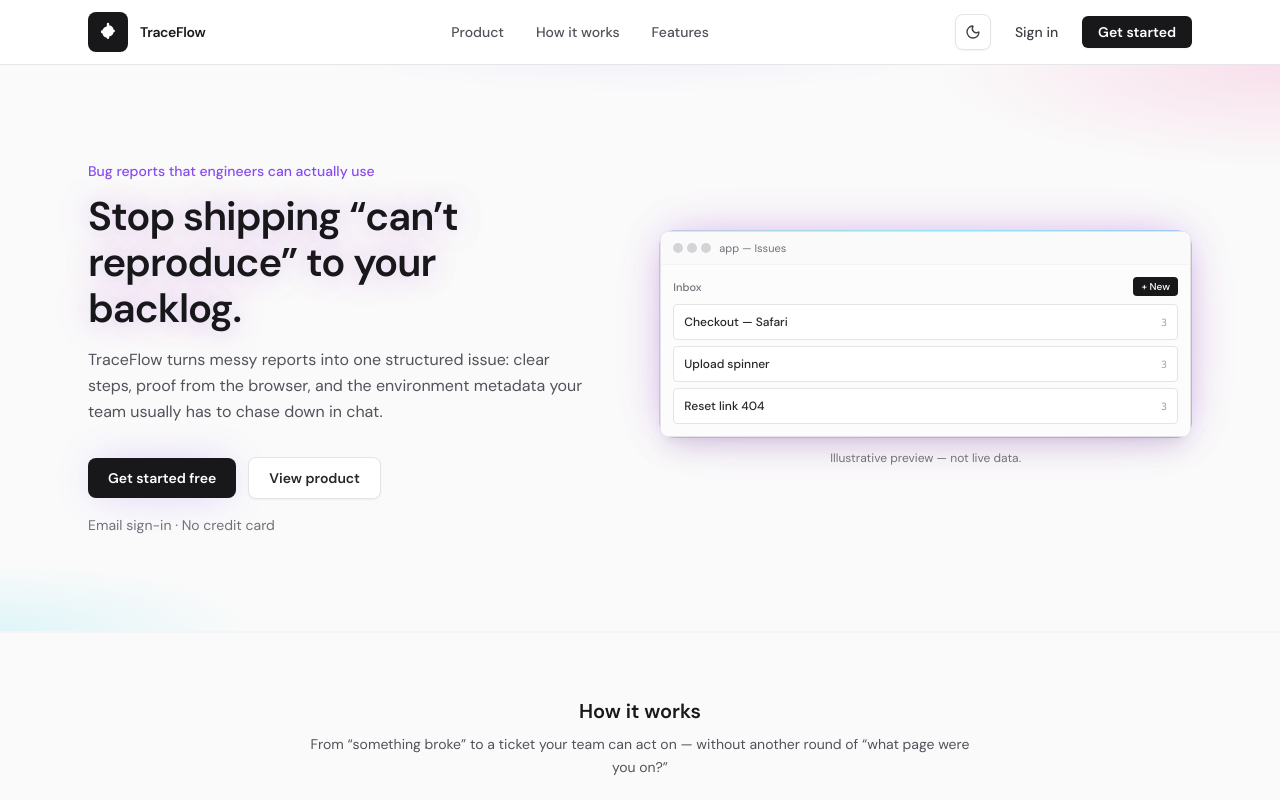
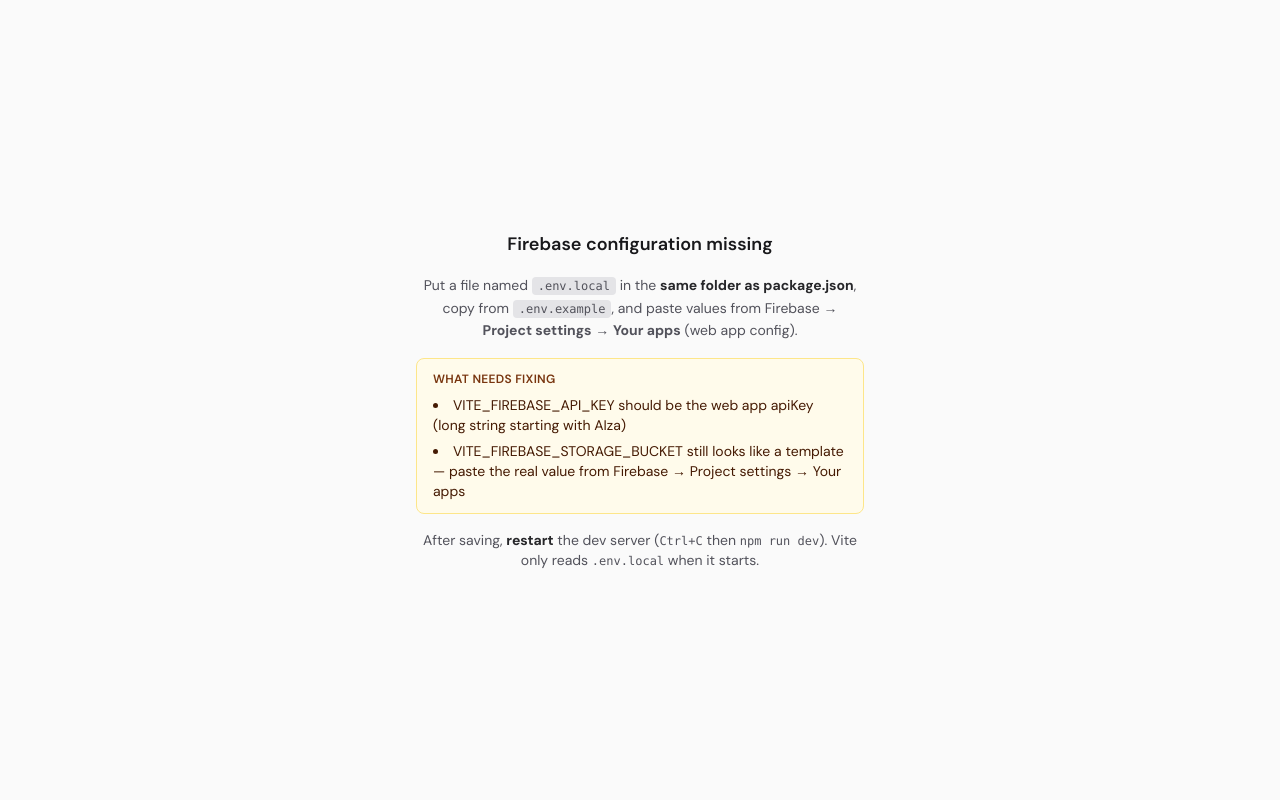
Before and after one commit to IjazAhmed1912/bug-recorder-app, a React (Vite) app: page / in a window 1280 px wide. Shown: the top 800 px of the page. Built offline with nearby package versions, Linux system fonts and the light colour scheme; no server answers.

Commit message:
another update

```diff
--- /dev/null
+++ b/src/components/MissingFirebaseConfig.tsx
@@ -0,0 +1,38 @@
+import { getFirebaseEnvIssues } from "../firebase/env"
+
+/** Shown when VITE_* Firebase vars are missing (avoids a silent blank screen). */
+export default function MissingFirebaseConfig() {
+  const issues = getFirebaseEnvIssues()
+
+  return (
+    <div className="flex min-h-screen flex-col items-center justify-center gap-4 bg-zinc-50 p-6 text-center dark:bg-zinc-950">
+      <h1 className="text-lg font-semibold text-zinc-900 dark:text-zinc-100">
+        Firebase configuration missing
+      </h1>
+      <p className="max-w-md text-sm leading-relaxed text-zinc-600 dark:text-zinc-400">
+        Put a file named <code className="rounded bg-zinc-200 px-1.5 py-0.5 font-mono text-xs dark:bg-zinc-800">.env.local</code> in the{" "}
+        <strong className="text-zinc-800 dark:text-zinc-200">same folder as package.json</strong>, copy from{" "}
+        <code className="rounded bg-zinc-200 px-1.5 py-0.5 font-mono text-xs dark:bg-zinc-800">.env.example</code>, and paste values from Firebase →{" "}
+        <strong>Project settings</strong> → <strong>Your apps</strong> (web app config).
+      </p>
+      {issues.length > 0 && (
+        <div className="w-full max-w-md rounded-lg border border-amber-200 bg-amber-50 px-4 py-3 text-left dark:border-amber-900/50 dark:bg-amber-950/40">
+          <p className="mb-2 text-xs font-semibold uppercase tracking-wide text-amber-900 dark:text-amber-200">
+            What needs fixing
+          </p>
+          <ul className="list-inside list-disc space-y-1.5 text-sm text-amber-950 dark:text-amber-100/95">
+            {issues.map((line) => (
+              <li key={line}>{line}</li>
+            ))}
+          </ul>
+        </div>
+      )}
+      <p className="max-w-md text-sm text-zinc-600 dark:text-zinc-400">
+        After saving, <strong className="text-zinc-800 dark:text-zinc-200">restart</strong> the dev server (
+        <code className="font-mono text-xs">Ctrl+C</code> then{" "}
+        <code className="font-mono text-xs">npm run dev</code>
+        ). Vite only reads <code className="font-mono text-xs">.env.local</code> when it starts.
+      </p>
+    </div>
+  )
+}
--- a/src/firebase/env.ts
+++ b/src/firebase/env.ts
@@ -1,3 +1,94 @@
+/**
+ * Known template strings from .env.example — not substring matching on real IDs.
+ */
+function looksLikePlaceholder(raw: string): boolean {
+  const s = raw.trim().toLowerCase()
+  if (!s) return true
+
+  if (s.startsWith("your_")) return true
+
+  const exact = new Set([
+    "your_firebase_api_key",
+    "your-project-id.firebaseapp.com",
+    "your-project-id",
+    "your-project-id.appspot.com",
+    "your_sender_id",
+    "your_app_id",
+  ])
+  if (exact.has(s)) return true
+
+  if (s.includes("your_firebase")) return true
+
+  return false
+}
+
+/** Strip optional surrounding quotes from .env values (common mistake). */
+function stripEnvQuotes(raw: string): string {
+  const t = raw.trim()
+  if (
+    (t.startsWith('"') && t.endsWith('"')) ||
+    (t.startsWith("'") && t.endsWith("'"))
+  ) {
+    return t.slice(1, -1).trim()
+  }
+  return t
+}
+
+/**
+ * Google browser API keys used by Firebase web apps almost always start with "AIza".
+ */
+function looksLikeGoogleApiKey(key: string): boolean {
+  const k = stripEnvQuotes(key)
+  return k.length >= 30 && k.startsWith("AIza")
+}
+
+const VITE_ENV_LABELS = [
+  "VITE_FIREBASE_API_KEY",
+  "VITE_FIREBASE_AUTH_DOMAIN",
+  "VITE_FIREBASE_PROJECT_ID",
+  "VITE_FIREBASE_STORAGE_BUCKET",
+  "VITE_FIREBASE_MESSAGING_SENDER_ID",
+  "VITE_FIREBASE_APP_ID",
+] as const
+
+/**
+ * Human-readable reasons env is incomplete (no secret values).
+ */
+export function getFirebaseEnvIssues(): string[] {
+  const e = import.meta.env
+  const issues: string[] = []
+
+  for (const label of VITE_ENV_LABELS) {
+    const raw = e[label] as string | undefined
+    const t = stripEnvQuotes(String(raw ?? ""))
+
+    if (!t) {
+      issues.push(`${label} is missing or empty`)
+      continue
+    }
+    if (looksLikePlaceholder(t)) {
+      issues.push(
+        `${label} still looks like a template — paste the real value from Firebase → Project settings → Your apps`
+      )
+      continue
+    }
+    if (label === "VITE_FIREBASE_API_KEY" && !looksLikeGoogleApiKey(t)) {
+      issues.push(
+        `${label} should be the web app apiKey (long string starting with AIza)`
+      )
+    }
+  }
+
+  return issues
+}
+
+/**
+ * True when all Firebase web config vars are set and not still template placeholders.
+ */
+export function hasFirebaseEnv(): boolean {
+  return getFirebaseEnvIssues().length === 0
+}
+
 /**
  * Vite exposes env as strings. `??` only replaces null/undefined — an empty
  * `VITE_FIREBASE_API_KEY=` in .env would become "" and must be rejected.
@@ -6,11 +97,21 @@
   viteName: string,
   value: string | undefined
 ): string {
-  const t = typeof value === "string" ? value.trim() : ""
+  const t = stripEnvQuotes(typeof value === "string" ? value : "")
   if (!t) {
     throw new Error(
       `Missing ${viteName}. Copy .env.example to .env.local and add your Firebase web app config from the Firebase console (Project settings → Your apps).`
     )
   }
+  if (looksLikePlaceholder(t)) {
+    throw new Error(
+      `${viteName} still looks like a placeholder. Replace it with the real value from Firebase → Project settings → Your apps.`
+    )
+  }
+  if (viteName === "VITE_FIREBASE_API_KEY" && !looksLikeGoogleApiKey(t)) {
+    throw new Error(
+      `VITE_FIREBASE_API_KEY does not look like a valid Google API key (should start with "AIza"). Copy apiKey exactly from Firebase → Project settings → Your apps.`
+    )
+  }
   return t
 }
--- /dev/null
+++ b/src/main-app.tsx
@@ -0,0 +1,45 @@
+import { StrictMode } from "react"
+import { createRoot } from "react-dom/client"
+import { RouterProvider } from "react-router-dom"
+import { router } from "./app/routes"
+import RootErrorBoundary from "./components/RootErrorBoundary"
+import { observeAuthState } from "./firebase/auth"
+import { useAuthStore } from "./store/authStore"
+import { useThemeStore } from "./store/themeStore"
+import { SidebarProvider } from "./contexts/SidebarContext"
+
+export function mountMainApp(rootEl: HTMLElement) {
+  function syncThemeClass() {
+    document.documentElement.classList.toggle(
+      "dark",
+      useThemeStore.getState().theme === "dark"
+    )
+  }
+  syncThemeClass()
+  useThemeStore.subscribe(() => syncThemeClass())
+  useThemeStore.persist?.onFinishHydration(() => {
+    syncThemeClass()
+  })
+
+  observeAuthState((user) => {
+    if (user) {
+      const email = user.email ?? user.providerData[0]?.email ?? null
+      const label = email ?? user.displayName ?? "Signed in"
+      useAuthStore.setState({
+        user: { email, label },
+      })
+    } else {
+      useAuthStore.setState({ user: null })
+    }
+  })
+
+  createRoot(rootEl).render(
+    <StrictMode>
+      <RootErrorBoundary>
+        <SidebarProvider>
+          <RouterProvider router={router} />
+        </SidebarProvider>
+      </RootErrorBoundary>
+    </StrictMode>
+  )
+}
--- a/src/main.tsx
+++ b/src/main.tsx
@@ -1,52 +1,23 @@
 import { StrictMode } from "react"
 import { createRoot } from "react-dom/client"
-import { RouterProvider } from "react-router-dom"
-import { router } from "./app/routes"
 import "./index.css"
 
-import RootErrorBoundary from "./components/RootErrorBoundary"
-import { observeAuthState } from "./firebase/auth"
-import { useAuthStore } from "./store/authStore"
-import { useThemeStore } from "./store/themeStore"
-import { SidebarProvider } from "./contexts/SidebarContext"
-
-function syncThemeClass() {
-  document.documentElement.classList.toggle(
-    "dark",
-    useThemeStore.getState().theme === "dark"
-  )
-}
-syncThemeClass()
-useThemeStore.subscribe(() => syncThemeClass())
-// persist API exists only when localStorage is available (see zustand persist middleware)
-useThemeStore.persist?.onFinishHydration(() => {
-  syncThemeClass()
-})
-
-observeAuthState((user) => {
-  if (user) {
-    const email = user.email ?? user.providerData[0]?.email ?? null
-    const label =
-      email ?? user.displayName ?? "Signed in"
-    useAuthStore.setState({
-      user: { email, label },
-    })
-  } else {
-    useAuthStore.setState({ user: null })
-  }
-})
+import MissingFirebaseConfig from "./components/MissingFirebaseConfig"
+import { hasFirebaseEnv } from "./firebase/env"
 
 const rootEl = document.getElementById("root")
 if (!rootEl) {
-  throw new Error('Missing #root element in index.html')
+  throw new Error("Missing #root element in index.html")
 }
 
-createRoot(rootEl).render(
-  <StrictMode>
-    <RootErrorBoundary>
-      <SidebarProvider>
-        <RouterProvider router={router} />
-      </SidebarProvider>
-    </RootErrorBoundary>
-  </StrictMode>
-)
+if (!hasFirebaseEnv()) {
+  createRoot(rootEl).render(
+    <StrictMode>
+      <MissingFirebaseConfig />
+    </StrictMode>
+  )
+} else {
+  void import("./main-app").then(({ mountMainApp }) => {
+    mountMainApp(rootEl)
+  })
+}
```
